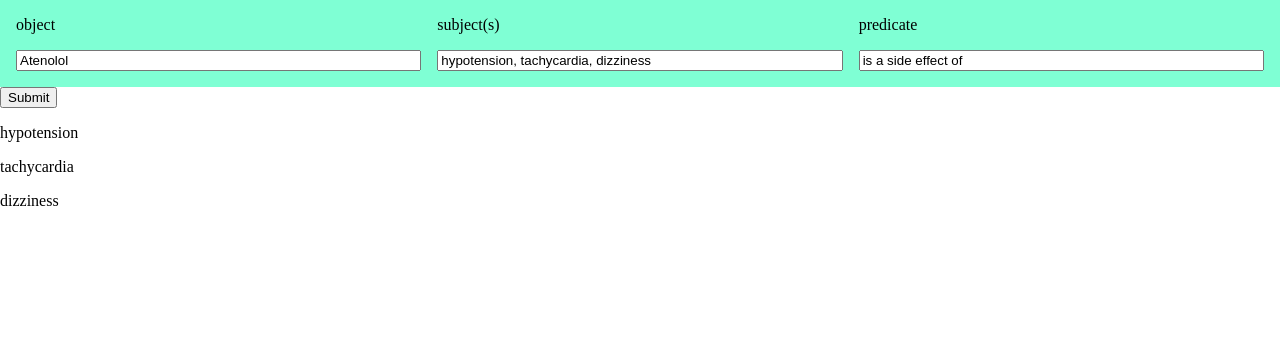
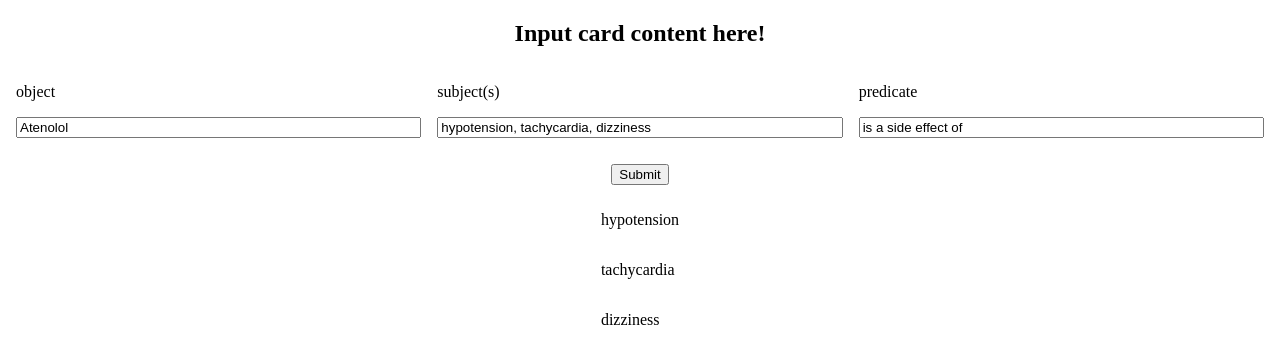
Before and after one commit to Bl1xvan/flashcardfrenzy, a plain HTML site: page index.html in a window 1280 px wide. Drawn offline with Linux system fonts and the light colour scheme.

Commit message:
added script

```diff
--- a/index.html
+++ b/index.html
@@ -10,6 +10,7 @@
 </head>
 <body>
     <div class="container">
+        <h2 class="header">Input card content here!</h1>
         <div class="input-group">
             <div class="input-cont">
                 <label for="object" class="input-label">object</label>
--- a/script.js
+++ b/script.js
@@ -0,0 +1,5 @@
+const cards = document.querySelectorAll(".card");
+
+cards.forEach(card => {
+    console.log("Atenolol   " + card.innerText + " is a side effect of....");
+})
--- a/style.css
+++ b/style.css
@@ -6,9 +6,14 @@ body{
     margin: auto;
 }
 
+.header, .input-group, .button-cont, .flashcard-cont{
+    display: grid;
+}
+.header, .flashcard-cont, .button-cont{
+    justify-content: center;
+}
+
 .input-group{
-    background-color: aquamarine;
-    display: grid;
     grid-template-columns: auto auto auto;
     gap: 1rem;
     padding: 1rem;
@@ -19,3 +24,7 @@ body{
     flex-direction: column;
     gap: 1rem;
 }
+
+.button-cont{
+    padding: 10px;
+}
```
